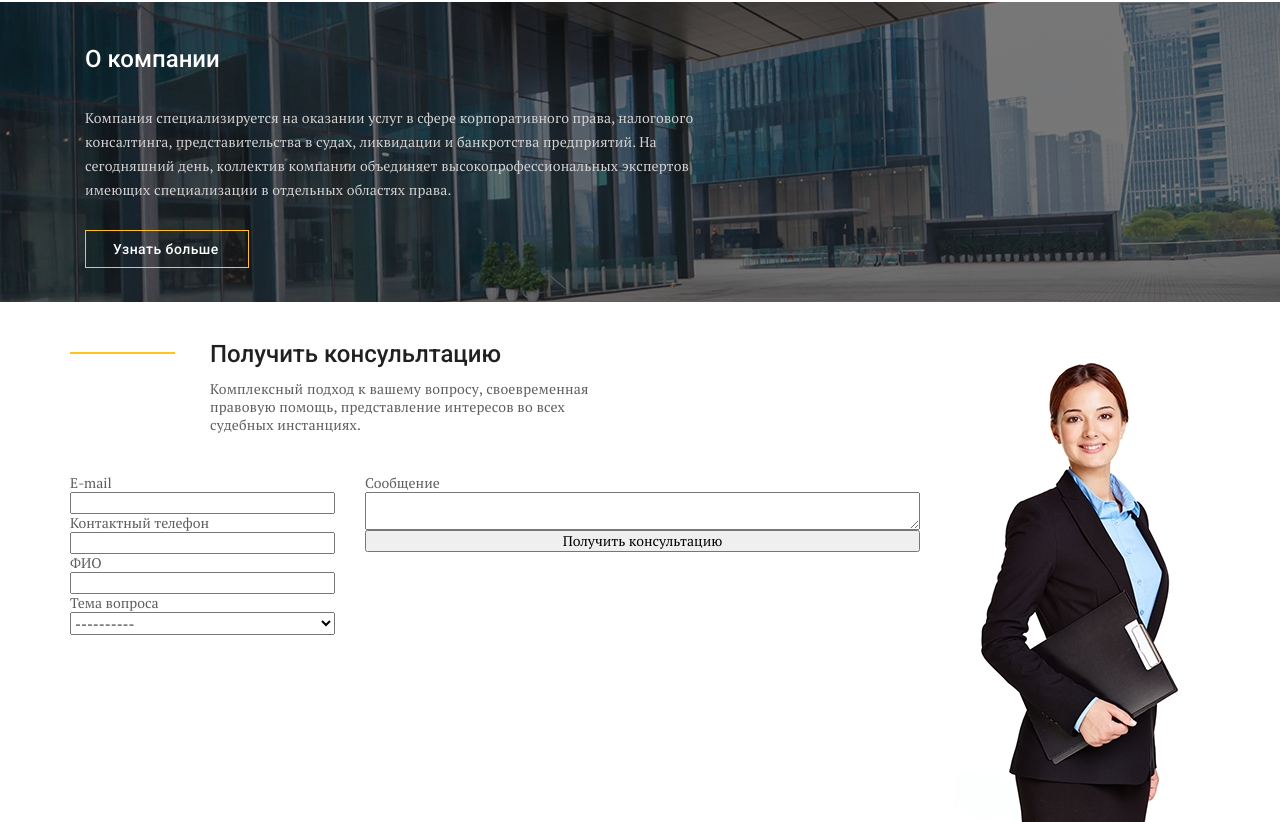
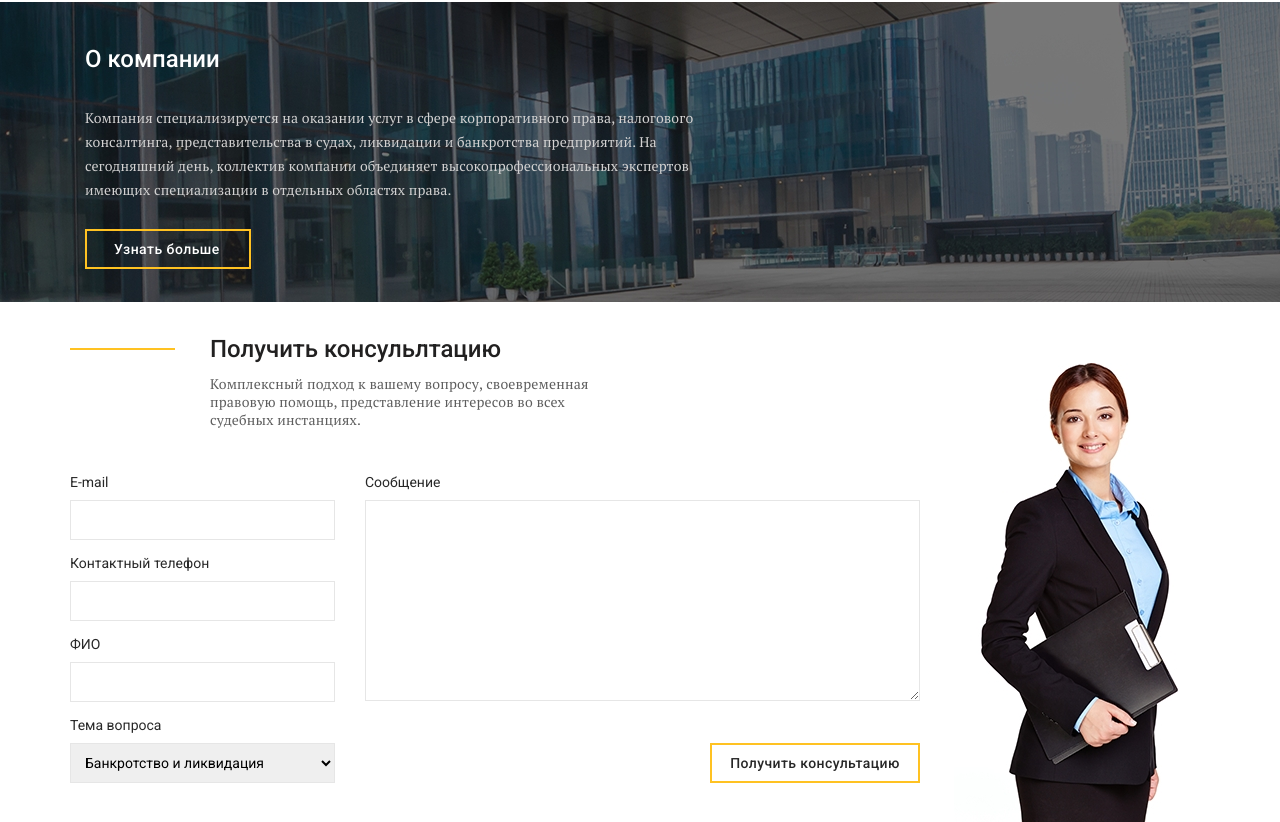
Before and after one commit to vitasyk/advocat, a plain HTML site: page index.html in a window 1280 px wide. Shown: the part 1263-2085 px from the top of the page. Drawn offline with nearby package versions, Linux system fonts and the light colour scheme; files whose address does not match are found by name.

Commit message:
form box 100%

```diff
--- a/css/style.css
+++ b/css/style.css
@@ -204,7 +204,7 @@ ul, li {
     line-height: 24px;
     font-weight: 500;
     letter-spacing: 0.35pt;
-    border: solid 1px #ffc222;
+    border: solid 2px #ffc222;
     padding: 12px 20px 12px 20px;
     outline: none;
     color: #FFFFFF;
@@ -439,7 +439,7 @@ ul, li {
     margin-left: 0;
 }
 
-.about__item-btn .slider__btn::after {
+.about__item-btn .form__btn .slider__btn::after {
     color: #272727;
 }
 
@@ -450,30 +450,25 @@ ul, li {
     width: 105px;
     background-color: #ffc222;
     left: 0;
-    top: 50px;
+    top: 46px;
 }
 
 .form__title-box {
     max-width: 520px;
-    padding: 40px 0 40px 140px;
+    padding: 35px 0 30px 140px;
 }
 
-/*.form__title-inner {*/
-/*    padding-top: 30px;*/
-/*}*/
 .form__inners {
     background-image: url("../img/form-bg.jpg");
     background-repeat: no-repeat;
     background-position: right bottom;
     height: 520px;
-    /*padding-bottom: 40px;*/
 }
 
 .form__box-inner {
     display: flex;
     justify-content: space-between;
     max-width: 850px;
-
 }
 
 .form__box-left {
@@ -486,11 +481,38 @@ ul, li {
     width: 100%;
 }
 
-
 .form__box-inner label,
 .form__box-inner input,
 .form__box-inner select,
 .form__box-inner textarea {
     display: block;
-    width: 100%
+    width: 100%;
+    outline: none;
 }
+
+label {
+    color: #282828;
+    font-family: Roboto, sans-serif;
+    line-height: 36px;
+    padding-top: 5px;
+}
+
+input, textarea, select {
+    height: 40px;
+    border: 1px solid #e6e6e6;
+    padding: 10px;
+}
+
+textarea {
+    min-height: 201px;
+}
+
+.form__btn {
+    background-color: transparent;
+    color: #272727;
+    max-width: 210px;
+    padding: 0;
+    float: right;
+    margin-top: 42px;
+    letter-spacing: .3pt;
+}
--- a/index.html
+++ b/index.html
@@ -230,10 +230,10 @@
 							<label>
 								Тема вопроса
 								<select name="select">
-									<option value="----------">----------</option>
-									<option value="----------">----------</option>
-									<option value="----------">----------</option>
-									<option value="----------">----------</option>
+									<option value="Банкротство и ликвидация">Банкротство и ликвидация</option>
+									<option value="Адвокатское сопровождение">Адвокатское сопровождение</option>
+									<option value="Налоговый аудит">Налоговый аудит</option>
+									<option value="Комплексное закрытие">Комплексное закрытие</option>
 								</select>
 							</label>
 						</div>
@@ -242,7 +242,8 @@
 								Сообщение
 								<textarea name="textarea"></textarea>
 							</label>
-							<input type="submit" value="Получить консультацию">
+							<input class="form__btn slider__btn" type="submit"
+								   value="Получить консультацию">
 						</div>
 					</div>
 				</form>
```
